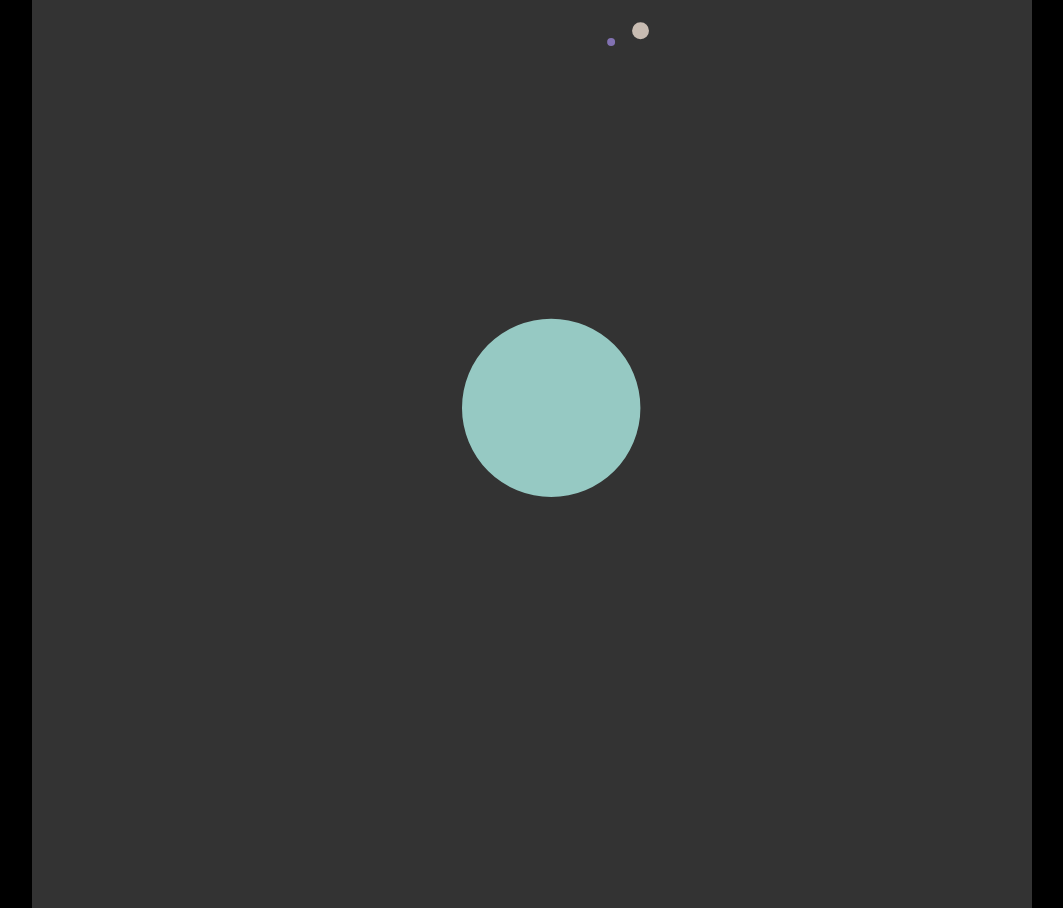
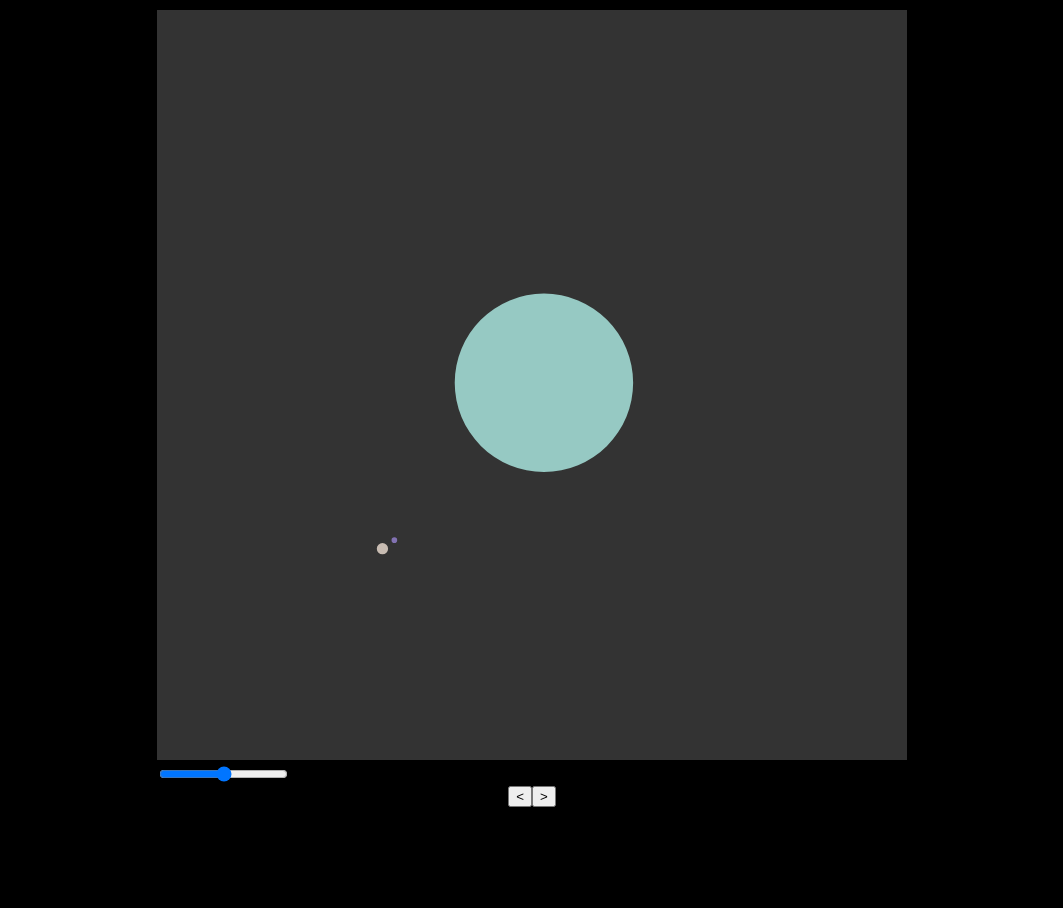
Before and after one commit to DemetryCPP/Celestial, a plain HTML site: page celestial.html in a window 1280 px wide. Shown: the whole page, without its empty margins (116-1179 px from the left). After the commit the page ends 808 px from the top, so only its background shows below. Drawn offline with Linux system fonts and the light colour scheme.

Commit message:
add scale and move buttons

```diff
--- a/celestial.html
+++ b/celestial.html
@@ -20,9 +20,22 @@
             canvas {
                 background-color: rgb(51, 51, 51);
             }
+
+            .center {
+                display: flex;
+                justify-content: center;
+                align-items: center;
+            }
         </style>
     </head>
     <body>
-        <canvas width="1000" height="1000" id="canvas"></canvas>
+        <div>
+            <canvas width="750" height="750" id="canvas"></canvas><br>
+            <input type="range" onchange="scale=+document.getElementById('scale').value" id="scale" min="0.01" max="2" step="0.01">
+            <div class="center">
+                <button onclick="screenCenter[0]-=7"><</button>
+                <button onclick="screenCenter[0]+=7">></button>
+            </div>
+        </div>
     </body>
 </html>
--- a/celestial.js
+++ b/celestial.js
@@ -8,6 +8,8 @@ const ctx = canvas.getContext('2d');
 let id = 0;
 let k = 0.3;
 let checkCollision = true;
+let screenCenter = [0,0]
+let scale = 1;
 
 class CosmosObject {
     constructor(mass, [ x, y ], [ vx, vy ]) {
@@ -41,7 +43,7 @@ class CosmosObject {
     draw() {
         const circle = new Path2D();
         circle.moveTo(this.x, this.y)
-        circle.arc(this.x, this.y, this.radius, 0, 2 * PI);
+        circle.arc(screenCenter[0] + this.x / scale, screenCenter[1] + this.y / scale, this.radius / scale, 0, 2 * PI);
         ctx.fillStyle = this.color;
         ctx.fill(circle);
     }
@@ -79,9 +81,9 @@ class CosmosObject {
 }
 
 const planets = [
-    new CosmosObject(1000, [ 500, 500 ], [ 0, 0 ]),
-    new CosmosObject(9, [ 500, 120 ], [ sqrt(1e3 / 400 ), 0 ]),
-    new CosmosObject(2, [ 500, 85 ], [ sqrt(1e3 / 400 ) - sqrt(11/35), 0 ]),
+    new CosmosObject(1000, [ 375, 375 ], [ 0, 0 ]),
+    new CosmosObject(4, [ 375, 100 ], [ sqrt(1e3 / 275 ), 0 ]),
+    new CosmosObject(1, [ 375, 85 ], [ sqrt(1e3 / 275 ) - sqrt(5/15), 0 ]),
 ]
 
 setInterval(() => {
```
